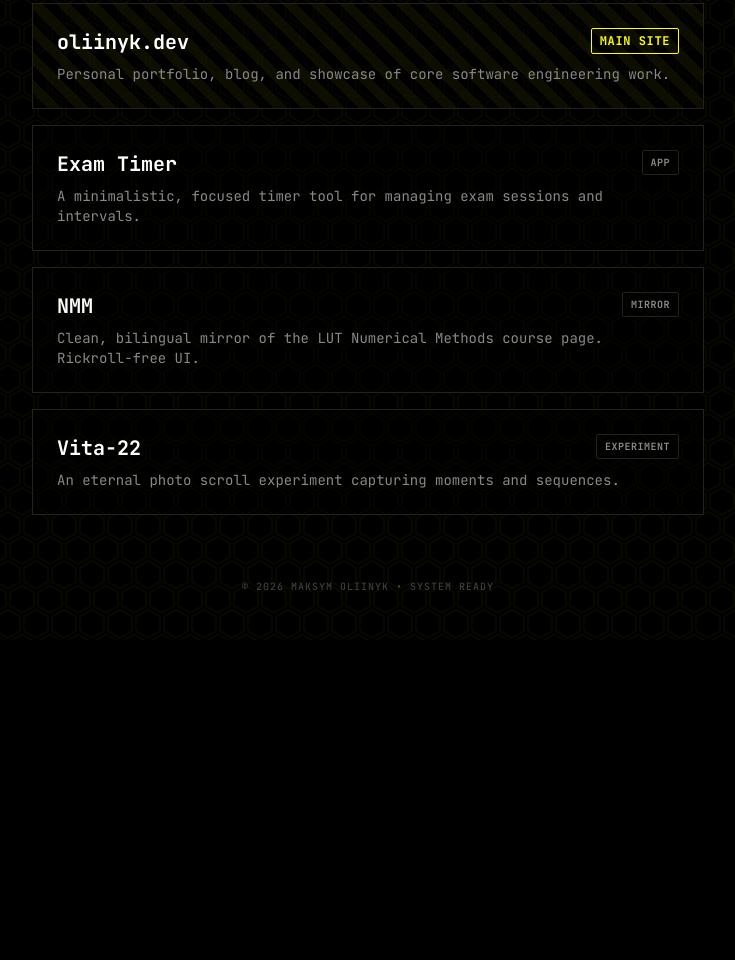
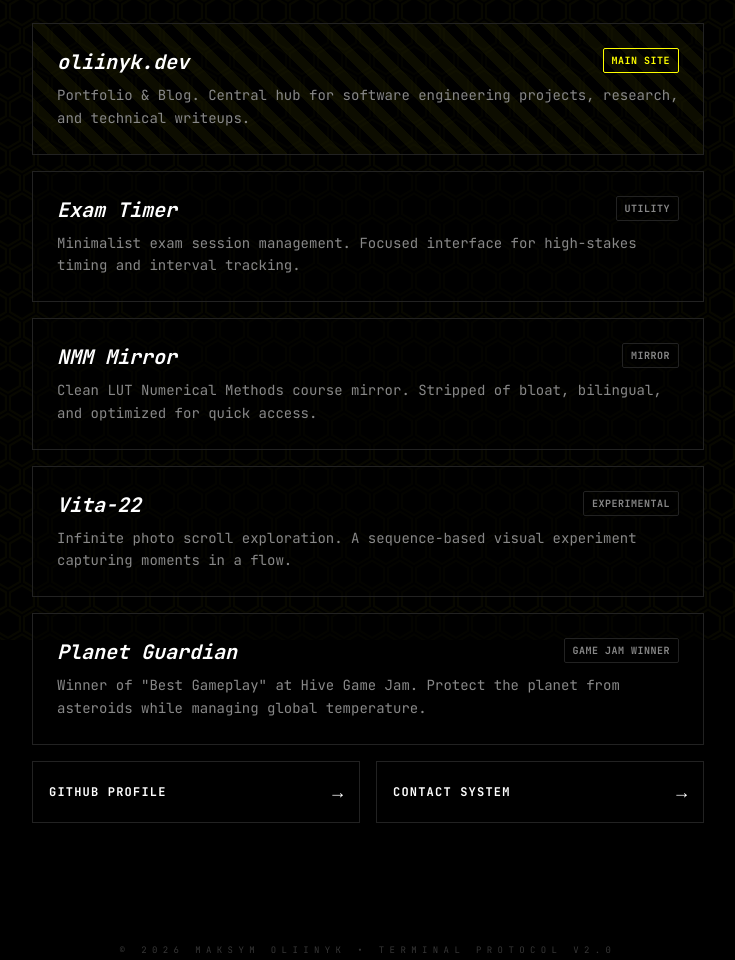
Before and after one commit to oliynykmax/oliynykmax.github.io, a plain HTML site: page index.html in a window 1280 px wide. Shown: the part 160-1120 px from the top of the page, without its empty margins (272-1007 px from the left). Before the commit the page ends 800 px from the top, so only its background shows below. Drawn offline with nearby package versions, Linux system fonts and the light colour scheme.

Commit message:
Update project hub with full project list and improved styling

```diff
--- a/index.html
+++ b/index.html
@@ -49,52 +49,76 @@
 <body class="relative overflow-x-hidden">
     <div class="hex-grid fixed inset-0 pointer-events-none z-0"></div>
 
-    <main class="relative z-10 w-full max-w-2xl">
+    <main class="relative z-10 w-full max-w-2xl my-12">
         <header class="mb-12 text-center">
-            <h1 class="text-4xl font-bold tracking-tighter mb-2">MAX <span class="text-yellow">OLIINYK</span></h1>
-            <p class="text-text-muted text-sm uppercase tracking-[0.2em]">Public Index & Project Hub</p>
+            <h1 class="text-4xl font-bold tracking-tighter mb-2 italic">MAX <span class="text-yellow">OLIINYK</span></h1>
+            <p class="text-text-muted text-[10px] uppercase tracking-[0.4em]">Public Index & Project Hub</p>
         </header>
 
         <div class="space-y-4">
-            <!-- Project Card -->
+            <!-- Project Card: oliinyk.dev -->
             <a href="https://oliinyk.dev" class="group block p-6 border border-border bg-black/50 stripe-bg hover:border-yellow transition-all duration-300 card-glow">
                 <div class="flex justify-between items-start mb-2">
-                    <h2 class="text-xl font-bold group-hover:text-yellow transition-colors">oliinyk.dev</h2>
-                    <span class="text-yellow text-xs border border-yellow px-2 py-1 rounded-sm uppercase tracking-wider font-bold">Main Site</span>
+                    <h2 class="text-xl font-bold group-hover:text-yellow transition-colors italic">oliinyk.dev</h2>
+                    <span class="text-yellow text-[10px] border border-yellow px-2 py-1 rounded-sm uppercase tracking-wider font-bold">Main Site</span>
                 </div>
-                <p class="text-text-muted text-sm">Personal portfolio, blog, and showcase of core software engineering work.</p>
+                <p class="text-text-muted text-sm leading-relaxed">Portfolio & Blog. Central hub for software engineering projects, research, and technical writeups.</p>
             </a>
 
-            <!-- Project Card -->
+            <!-- Project Card: exam-timer -->
             <a href="https://oliynykmax.github.io/exam-timer" class="group block p-6 border border-border bg-black/50 hover:border-yellow transition-all duration-300 card-glow">
                 <div class="flex justify-between items-start mb-2">
-                    <h2 class="text-xl font-bold group-hover:text-yellow transition-colors">Exam Timer</h2>
-                    <span class="text-text-muted text-[10px] border border-border px-2 py-1 rounded-sm uppercase tracking-wider font-bold">App</span>
+                    <h2 class="text-xl font-bold group-hover:text-yellow transition-colors italic">Exam Timer</h2>
+                    <span class="text-text-muted text-[10px] border border-border px-2 py-1 rounded-sm uppercase tracking-wider font-bold">Utility</span>
                 </div>
-                <p class="text-text-muted text-sm">A minimalistic, focused timer tool for managing exam sessions and intervals.</p>
+                <p class="text-text-muted text-sm leading-relaxed">Minimalist exam session management. Focused interface for high-stakes timing and interval tracking.</p>
             </a>
 
-            <!-- Project Card -->
+            <!-- Project Card: nmm -->
             <a href="https://oliynykmax.github.io/nmm" class="group block p-6 border border-border bg-black/50 hover:border-yellow transition-all duration-300 card-glow">
                 <div class="flex justify-between items-start mb-2">
-                    <h2 class="text-xl font-bold group-hover:text-yellow transition-colors">NMM</h2>
+                    <h2 class="text-xl font-bold group-hover:text-yellow transition-colors italic">NMM Mirror</h2>
                     <span class="text-text-muted text-[10px] border border-border px-2 py-1 rounded-sm uppercase tracking-wider font-bold">Mirror</span>
                 </div>
-                <p class="text-text-muted text-sm">Clean, bilingual mirror of the LUT Numerical Methods course page. Rickroll-free UI.</p>
+                <p class="text-text-muted text-sm leading-relaxed">Clean LUT Numerical Methods course mirror. Stripped of bloat, bilingual, and optimized for quick access.</p>
             </a>
 
-            <!-- Project Card -->
+            <!-- Project Card: vita-22 -->
             <a href="https://oliynykmax.github.io/vita-22" class="group block p-6 border border-border bg-black/50 hover:border-yellow transition-all duration-300 card-glow">
                 <div class="flex justify-between items-start mb-2">
-                    <h2 class="text-xl font-bold group-hover:text-yellow transition-colors">Vita-22</h2>
-                    <span class="text-text-muted text-[10px] border border-border px-2 py-1 rounded-sm uppercase tracking-wider font-bold">Experiment</span>
+                    <h2 class="text-xl font-bold group-hover:text-yellow transition-colors italic">Vita-22</h2>
+                    <span class="text-text-muted text-[10px] border border-border px-2 py-1 rounded-sm uppercase tracking-wider font-bold">Experimental</span>
                 </div>
-                <p class="text-text-muted text-sm">An eternal photo scroll experiment capturing moments and sequences.</p>
+                <p class="text-text-muted text-sm leading-relaxed">Infinite photo scroll exploration. A sequence-based visual experiment capturing moments in a flow.</p>
             </a>
+
+            <!-- Project Card: planet_guardian -->
+            <a href="https://github.com/EvAvKein/planet_guardian" class="group block p-6 border border-border bg-black/50 hover:border-yellow transition-all duration-300 card-glow">
+                <div class="flex justify-between items-start mb-2">
+                    <h2 class="text-xl font-bold group-hover:text-yellow transition-colors italic">Planet Guardian</h2>
+                    <span class="text-text-muted text-[10px] border border-border px-2 py-1 rounded-sm uppercase tracking-wider font-bold">Game Jam Winner</span>
+                </div>
+                <p class="text-text-muted text-sm leading-relaxed">Winner of "Best Gameplay" at Hive Game Jam. Protect the planet from asteroids while managing global temperature.</p>
+            </a>
+
+            <!-- Profile Links -->
+            <div class="grid grid-cols-1 md:grid-cols-2 gap-4 mt-12">
+                <a href="https://github.com/oliynykmax" target="_blank" class="flex items-center justify-between p-4 border border-border bg-black/30 hover:bg-yellow hover:text-bg transition-all duration-300 group">
+                    <span class="text-xs font-bold uppercase tracking-widest">GitHub Profile</span>
+                    <span class="text-lg group-hover:translate-x-1 transition-transform">→</span>
+                </a>
+                <a href="mailto:hi@oliinyk.dev" class="flex items-center justify-between p-4 border border-border bg-black/30 hover:bg-yellow hover:text-bg transition-all duration-300 group">
+                    <span class="text-xs font-bold uppercase tracking-widest">Contact System</span>
+                    <span class="text-lg group-hover:translate-x-1 transition-transform">→</span>
+                </a>
+            </div>
         </div>
 
-        <footer class="mt-16 text-center text-text-muted text-[10px] uppercase tracking-widest opacity-50">
-            &copy; 2026 Maksym Oliinyk &bull; System Ready
+        <footer class="mt-24 text-center">
+            <div class="h-px w-12 bg-border-light mx-auto mb-6"></div>
+            <p class="text-text-muted text-[9px] uppercase tracking-[0.6em] opacity-40">
+                &copy; 2026 Maksym Oliinyk &bull; Terminal Protocol v2.0
+            </p>
         </footer>
     </main>
 </body>
```
